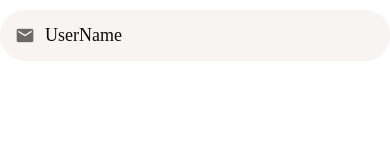
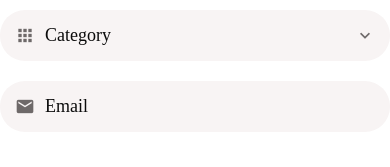
Before and after one commit to milad7212/Doit, a React Native app: screen / in a window 390 px wide. Shown: the top 167 px of the page. Built offline with nearby package versions, Linux system fonts and the light colour scheme.

Commit message:
Feat : Custom Picker component

```diff
--- a/App.jsx
+++ b/App.jsx
@@ -14,6 +14,7 @@ import {
   SafeAreaView,
   Dimensions,
   TextInput,
+  Switch,
 } from "react-native";
 import {
   useDimensions,
@@ -35,12 +36,14 @@ import AccountScreen from "./app/screens/AccountScreen";
 import ListingsScreen from "./app/screens/ListingsScreen";
 import { useState } from "react";
 import AppTextInput from "./app/components/AppTextInput";
+import AppPicker from "./app/components/AppPicker";
 
 export default function App() {
-  const [inputText, setInputText] = useState("");
+  const [inputText, setInputText] = useState(true);
   return (
     <Screen>
-      <AppTextInput placeholder="UserName" icon="email" />
+      <AppPicker icon="apps" placeholder="Category" />
+      <AppTextInput icon="email" placeholder="Email" />
     </Screen>
   );
 }
--- /dev/null
+++ b/app/components/AppPicker.jsx
@@ -0,0 +1,45 @@
+import React from "react";
+import { StyleSheet, View } from "react-native";
+import { MaterialCommunityIcons } from "@expo/vector-icons";
+import defultStlyles from "../config/styles";
+import AppText from "./AppText";
+function AppPicker({ icon, placeholder, ...otherProps }) {
+  return (
+    <View style={styles.container}>
+      {icon && (
+        <MaterialCommunityIcons
+          name={icon}
+          size={20}
+          color={defultStlyles.colors.medium}
+          style={styles.icon}
+        />
+      )}
+      <AppText style={styles.text}>{placeholder}</AppText>
+      <MaterialCommunityIcons
+        name="chevron-down"
+        size={20}
+        color={defultStlyles.colors.medium}
+      />
+    </View>
+  );
+}
+
+const styles = StyleSheet.create({
+  container: {
+    backgroundColor: defultStlyles.colors.light,
+    borderRadius: 25,
+    flexDirection: "row",
+    width: "100%",
+    padding: 15,
+    marginVertical: 10,
+
+    alignItems: "center",
+  },
+  icon: {
+    marginRight: 10,
+  },
+  text: {
+    flexGrow: 1,
+  },
+});
+export default AppPicker;
```
